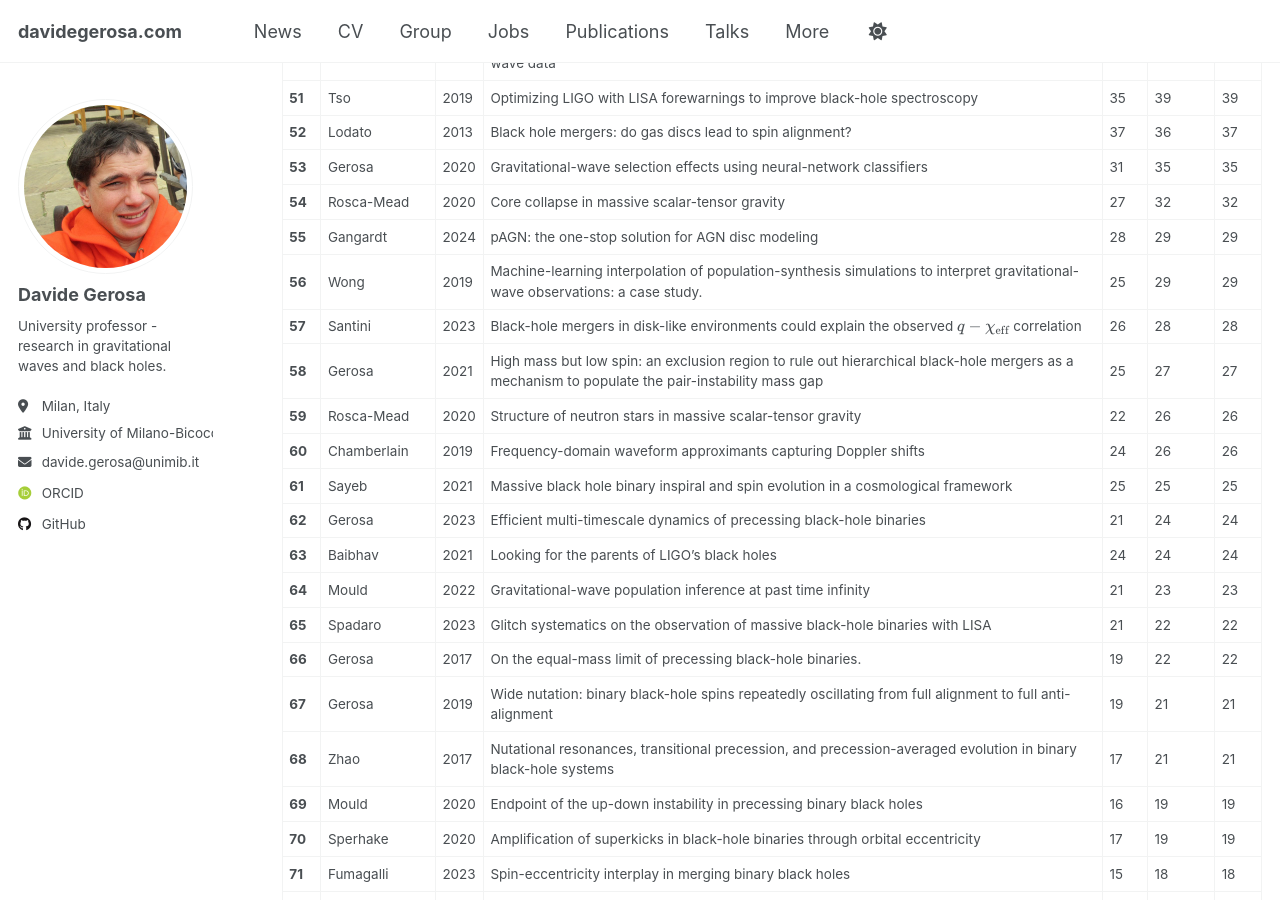
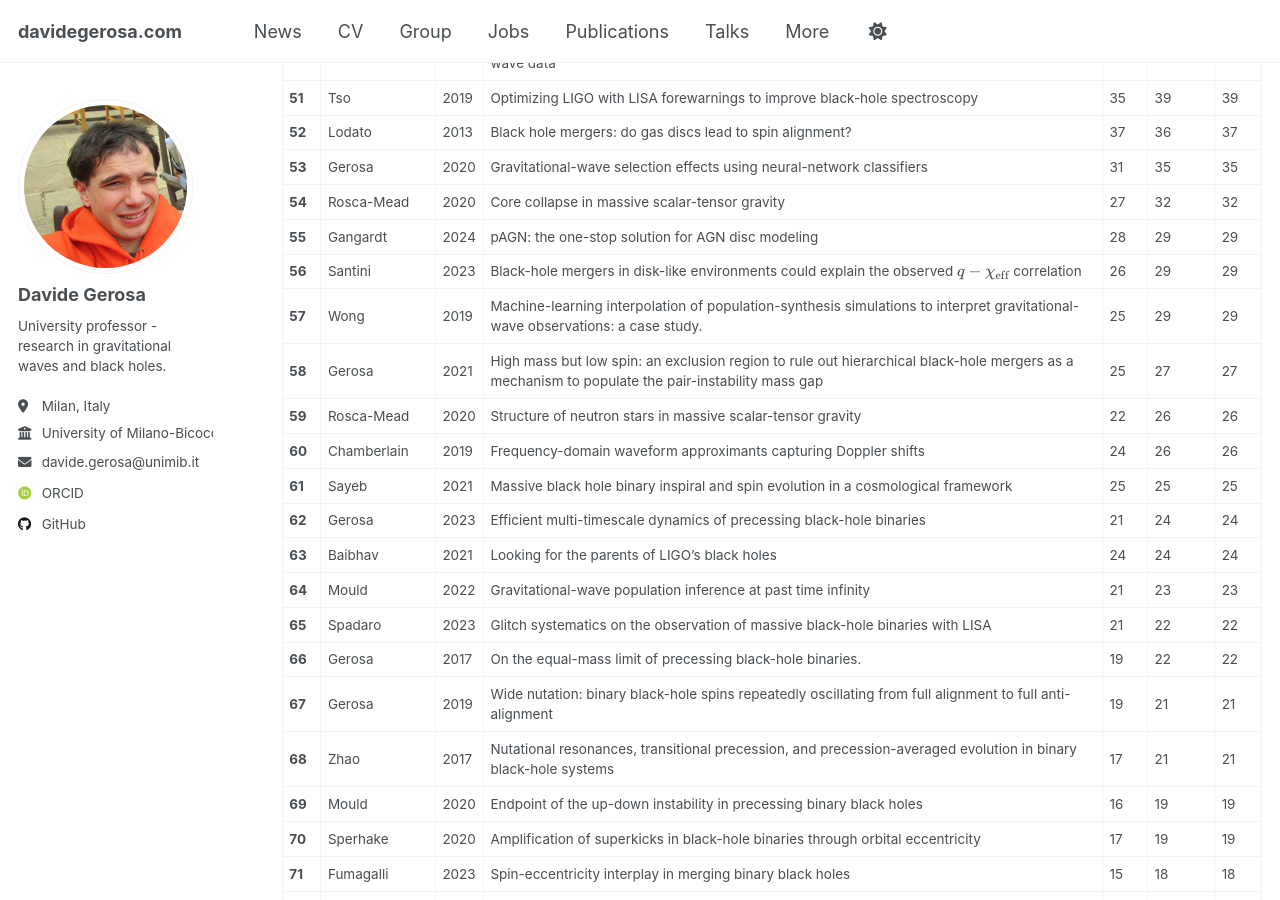
Before and after one commit to dgerosa/website, a Jekyll site: the page built from _pages/citations.md, in a window 1280 px wide and 900 px high, scrolled down 2531 px. Built offline with Jekyll 4.4.1, drawn with Linux system fonts in a browser that asks for light colours; some web fonts are replaced; some of the changed text lies outside the part shown.

Commit message:
updated from dgerosa/cv

```diff
--- a/_pages/_citations.md
+++ b/_pages/_citations.md
@@ -64,8 +64,8 @@
 | **53** | Gerosa | 2020 | Gravitational-wave selection effects using neural-network classifiers | 31 | 35 | 35 |
 | **54** | Rosca-Mead | 2020 | Core collapse in massive scalar-tensor gravity | 27 | 32 | 32 |
 | **55** | Gangardt | 2024 | pAGN: the one-stop solution for AGN disc modeling | 28 | 29 | 29 |
-| **56** | Wong | 2019 | Machine-learning interpolation of population-synthesis simulations to interpret gravitational-wave observations: a case study. | 25 | 29 | 29 |
-| **57** | Santini | 2023 | Black-hole mergers in disk-like environments could explain the observed $$q-\chi_\mathrm{eff}$$ correlation | 26 | 28 | 28 |
+| **56** | Santini | 2023 | Black-hole mergers in disk-like environments could explain the observed $$q-\chi_\mathrm{eff}$$ correlation | 26 | 29 | 29 |
+| **57** | Wong | 2019 | Machine-learning interpolation of population-synthesis simulations to interpret gravitational-wave observations: a case study. | 25 | 29 | 29 |
 | **58** | Gerosa | 2021 | High mass but low spin: an exclusion region to rule out hierarchical black-hole mergers as a mechanism to populate the pair-instability mass gap | 25 | 27 | 27 |
 | **59** | Rosca-Mead | 2020 | Structure of neutron stars in massive scalar-tensor gravity | 22 | 26 | 26 |
 | **60** | Chamberlain | 2019 | Frequency-domain waveform approximants capturing Doppler shifts | 24 | 26 | 26 |
@@ -152,25 +152,25 @@
 | PRD | 54 |
 | MNRAS | 12 |
 | CQG | 10 |
+| arXiv | 9 |
 | PRL | 9 |
-| arXiv | 9 |
 | A&A | 4 |
 | APJ | 3 |
 | LRR | 2 |
+| NatAstro | 1 |
+| GRG | 1 |
+| CURJ | 1 |
+| Lincei | 1 |
 | Symmetry | 1 |
-| GRG | 1 |
+| book | 1 |
+| JOSS | 1 |
+| iScience | 1 |
+| PRR | 1 |
 | IAU | 1 |
-| JOSS | 1 |
+| JoPCS | 1 |
+| Moriond | 1 |
 | PhD thesis | 1 |
-| Lincei | 1 |
 | AaSSP | 1 |
-| book | 1 |
-| PRR | 1 |
-| NatAstro | 1 |
-| Moriond | 1 |
-| iScience | 1 |
-| CURJ | 1 |
-| JoPCS | 1 |
 
 ## arXiv Categories
 
```
Also changed, not shown: other parts of _pages/_citations.md (+5 -5 lines).
